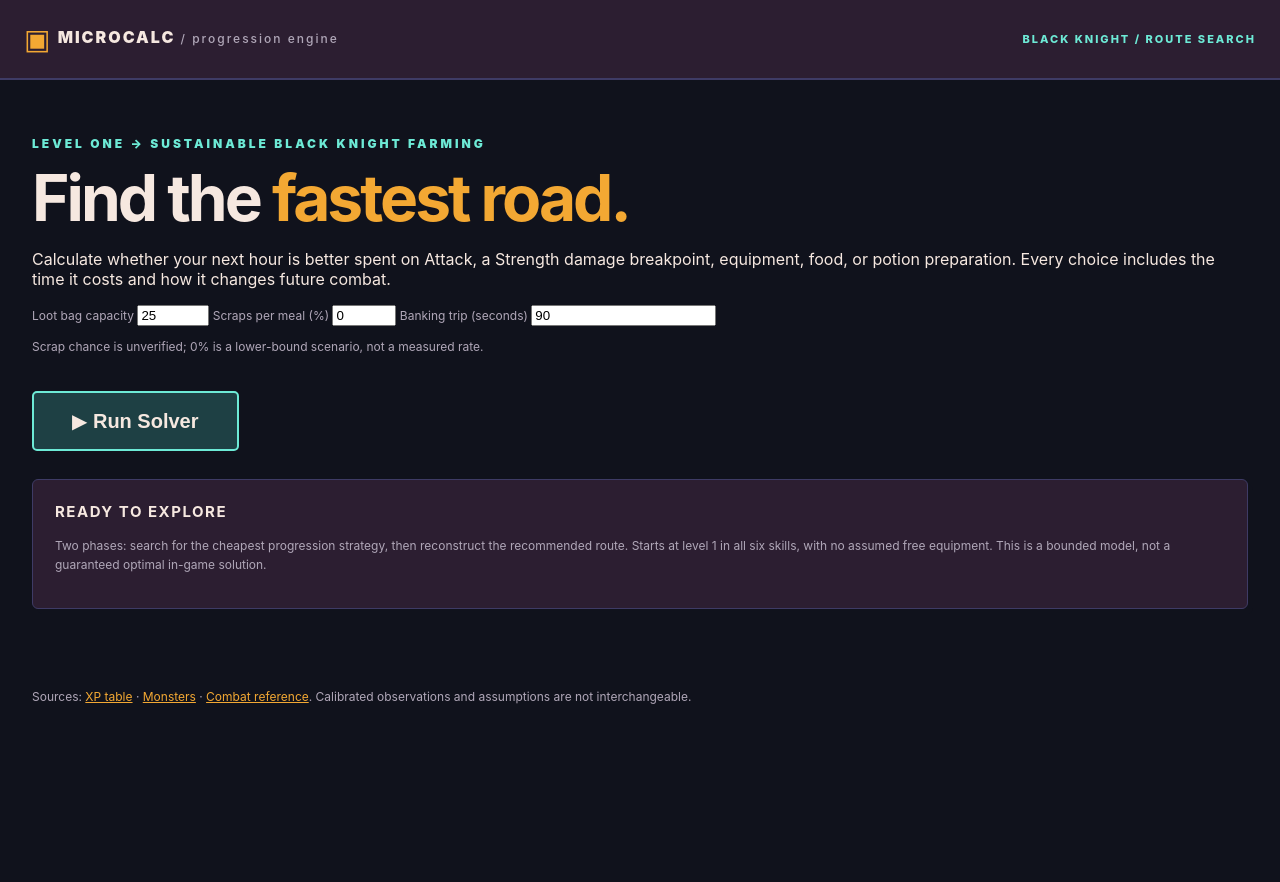
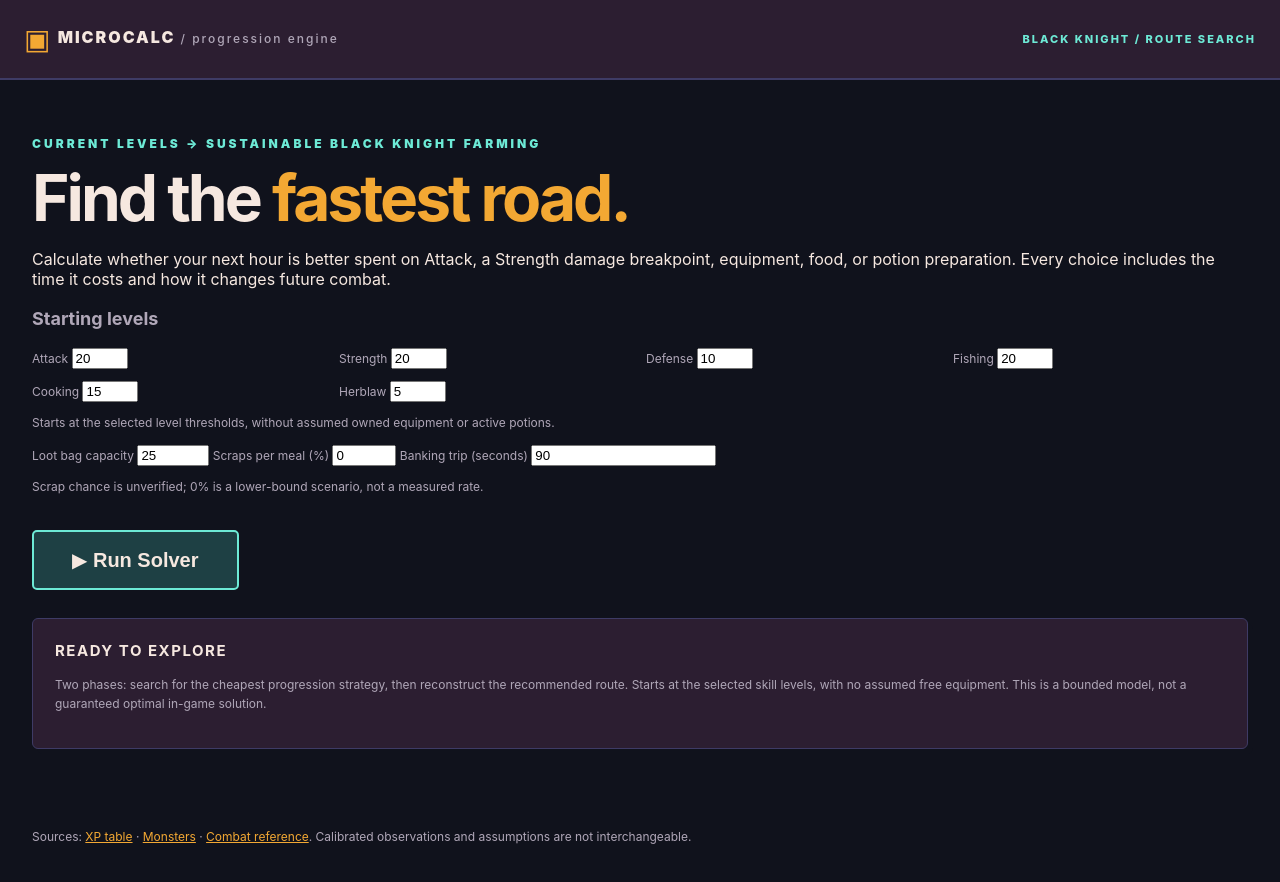
Before and after one commit to meleneth/microcalc, a Vue app: page / in a window 1280 px wide. Before the commit the page ends 800 px from the top, so only its background shows below. Built offline with nearby package versions, Linux system fonts and the light colour scheme.

Commit message:
Start Golden Path from configurable current skill levels

```diff
--- a/src/App.vue
+++ b/src/App.vue
@@ -1,7 +1,10 @@
 <script setup>
 import { ref, computed, onUnmounted } from "vue";
 import { sources } from "./data.js";
+import { defaultStartingLevels, startingLevels } from "./startingLevels.js";
 const maxStates=100000;
+const initialLevels=ref({...defaultStartingLevels});
+const validLevels=computed(()=>{try{startingLevels(initialLevels.value);return true;}catch{return false;}});
 const bagCapacity=ref(25);
 const scrapPercent=ref(0);
 const bankSeconds=ref(90);
@@ -16,6 +19,7 @@ const hours=s=>Number.isFinite(s)?(s/3600).toFixed(2):"—";
 const percent=computed(()=>progress.value?.phase==="route"?100:
   Math.min(99,Math.round(100*(progress.value?.expanded??0)/maxStates)));
 function run(){
+  if(!validLevels.value)return;
   if(worker){worker.terminate();worker=null;}
   status.value="running";progress.value=null;result.value=null;error.value="";
   worker=new Worker(new URL("./solver.worker.js",import.meta.url),{type:"module"});
@@ -28,7 +32,7 @@ function run(){
     }
   };
   worker.onerror=e=>{error.value=e.message||"Solver worker failed";status.value="error";worker?.terminate();worker=null;};
-  worker.postMessage({type:"run",options:{maxStates,maxLevel:45,bagCapacity:Number(bagCapacity.value),scrapChance:Number(scrapPercent.value)/100,bankSeconds:Number(bankSeconds.value)}});
+  worker.postMessage({type:"run",options:{maxStates,maxLevel:45,startingLevels:{...initialLevels.value},bagCapacity:Number(bagCapacity.value),scrapChance:Number(scrapPercent.value)/100,bankSeconds:Number(bankSeconds.value)}});
 }
 onUnmounted(()=>worker?.terminate());
 </script>
@@ -36,19 +40,29 @@ onUnmounted(()=>worker?.terminate());
   <div class="app">
     <header><div class="brand"><span class="pixel">▣</span> MICROCALC <span class="muted">/ progression engine</span></div><span class="tag">BLACK KNIGHT / ROUTE SEARCH</span></header>
     <section class="intro">
-      <p class="eyebrow">LEVEL ONE → SUSTAINABLE BLACK KNIGHT FARMING</p>
+      <p class="eyebrow">CURRENT LEVELS → SUSTAINABLE BLACK KNIGHT FARMING</p>
       <h1>Find the <span>fastest road.</span></h1>
       <p>Calculate whether your next hour is better spent on Attack, a Strength damage breakpoint, equipment, food, or potion preparation. Every choice includes the time it costs and how it changes future combat.</p>
+      <div class="note">
+        <h2>Starting levels</h2>
+        <div class="metrics">
+          <label v-for="(_,skill) in initialLevels" :key="skill" style="text-transform:capitalize">
+            {{skill}} <input type="number" min="1" max="99" step="1" v-model.number="initialLevels[skill]" :disabled="status==='running'">
+          </label>
+        </div>
+        <p>Starts at the selected level thresholds, without assumed owned equipment or active potions.</p>
+        <p v-if="!validLevels" class="warning">All starting levels must be integers from 1 to 99.</p>
+      </div>
       <div class="note">
         <label>Loot bag capacity <input type="number" min="1" max="1000" v-model.number="bagCapacity" :disabled="status==='running'"></label>
         <label> Scraps per meal (%) <input type="number" min="0" max="100" step="1" v-model.number="scrapPercent" :disabled="status==='running'"></label>
         <label> Banking trip (seconds) <input type="number" min="0" v-model.number="bankSeconds" :disabled="status==='running'"></label>
         <p>Scrap chance is unverified; 0% is a lower-bound scenario, not a measured rate.</p>
       </div>
-      <button class="run-button" :disabled="status==='running'" @click="run">{{status==='running'?'Solving…':'▶ Run Solver'}}</button>
+      <button class="run-button" :disabled="status==='running'||!validLevels" @click="run">{{status==='running'?'Solving…':'▶ Run Solver'}}</button>
     </section>
     <main class="solver-view">
-      <section v-if="status==='idle'" class="panel"><h2>Ready to explore</h2><p class="note">Two phases: search for the cheapest progression strategy, then reconstruct the recommended route. Starts at level 1 in all six skills, with no assumed free equipment. This is a bounded model, not a guaranteed optimal in-game solution.</p></section>
+      <section v-if="status==='idle'" class="panel"><h2>Ready to explore</h2><p class="note">Two phases: search for the cheapest progression strategy, then reconstruct the recommended route. Starts at the selected skill levels, with no assumed free equipment. This is a bounded model, not a guaranteed optimal in-game solution.</p></section>
       <section v-if="status==='running'" class="panel" aria-live="polite">
         <div class="section-head"><h2>{{progress?.phase==='route'?'Phase 2 / Reconstructing route':progress?.phase==='optimization'?'Phase 2 / Improving the best route':'Phase 1 / Finding a feasible route'}}</h2><span class="tag">RUNNING</span></div>
         <div class="progress-track"><div class="progress-fill" :style="{width:percent+'%'}"></div></div>
--- a/src/goldenPath.js
+++ b/src/goldenPath.js
@@ -1,4 +1,5 @@
 import { xp, mobs } from "./data.js";
+import { startingLevels } from "./startingLevels.js";
 import { earlyGear } from "./earlyGear.js";
 import { lootTables, expectedKillsForDrop } from "./lootTables.js";
 import { foods } from "./foods.js";
@@ -364,7 +365,7 @@ export function* solveGoldenPathProgress(userOptions={}){
   const opts={...defaultOptions,...userOptions};
   for(const v of ["maxStates","maxLevel","minimumKnightKillsPerHour","maxFoodPerKill"])
     if(!Number.isFinite(opts[v])||opts[v]<=0)throw new RangeError(`Invalid ${v}`);
-  const initial={attack:1,strength:1,defense:1,fishing:1,cooking:1,herblaw:1,gear:[],potion:null};
+  const initial={...startingLevels(opts.startingLevels),gear:[],potion:null};
   const heap=new Heap(),dist=new Map(),nodes=new Map(),buckets=new Map();
   const startKey=toKey(initial);
   const begin={key:startKey,state:initial,cost:0};
--- /dev/null
+++ b/src/startingLevels.js
@@ -0,0 +1,17 @@
+// Shared defaults for UI and solver; levels represent their minimum XP threshold.
+export const defaultStartingLevels=Object.freeze({
+  attack:20,strength:20,defense:10,fishing:20,cooking:15,herblaw:5
+});
+export function startingLevels(overrides={}){
+  if(!overrides||typeof overrides!=="object"||Array.isArray(overrides))
+    throw new RangeError("Invalid starting levels");
+  const result={...defaultStartingLevels};
+  for(const key of Object.keys(overrides)){
+    if(!Object.hasOwn(result,key))throw new RangeError("Unknown starting skill: "+key);
+    const value=overrides[key];
+    if(!Number.isInteger(value)||value<1||value>99)
+      throw new RangeError("Starting "+key+" must be an integer from 1 to 99");
+    result[key]=value;
+  }
+  return result;
+}
```
Also changed, not shown: 3 other files (tests, documents, lock files or other folders).
